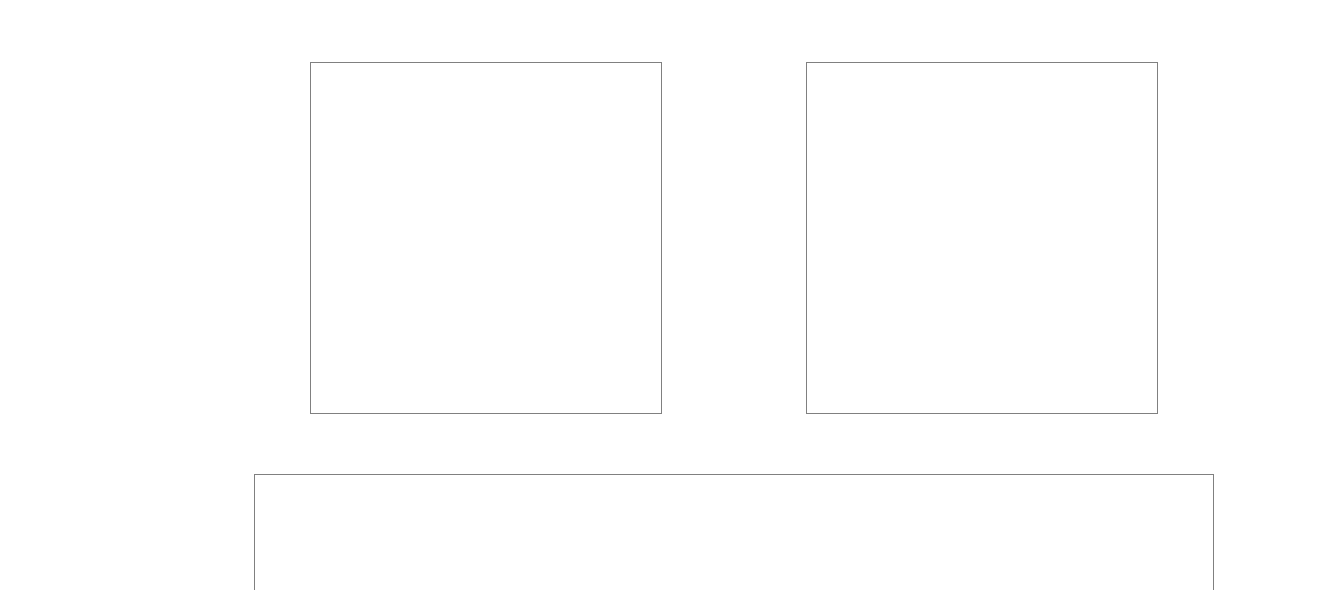
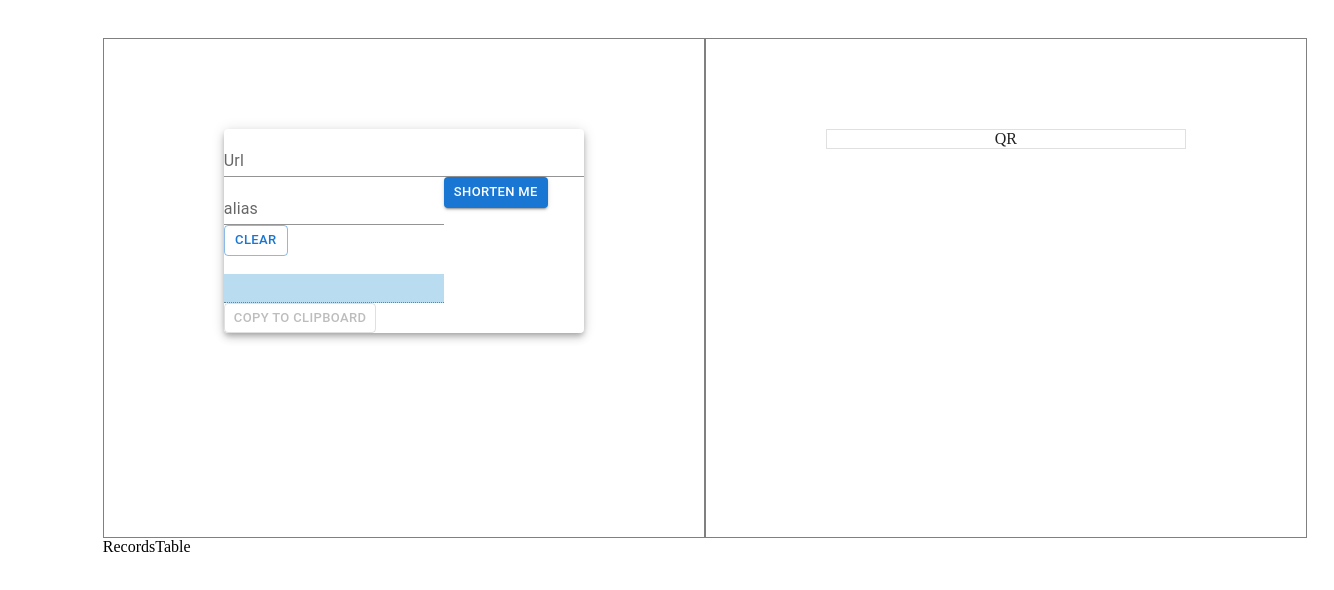
Before and after one commit to A1essandr0/umf-client, a React app: page / in a window 1280 px wide. Shown: the top 590 px of the page, 1334 px wide, since content can reach past the window. Built offline with nearby package versions, Linux system fonts and the light colour scheme.

Commit message:
frontend logic

```diff
--- /dev/null
+++ b/src/code/requestApi.ts
@@ -0,0 +1,11 @@
+import { Axios } from "axios";
+
+export function createLinkServerRequest(url, alias) {
+
+
+    return "ok";
+}
+
+export function getRecords() {
+
+}
--- a/src/components/App.tsx
+++ b/src/components/App.tsx
@@ -1,28 +1,33 @@
-import React from 'react';
-import Box from '@mui/material/Box';
-import Card from '@mui/material/Card';
-import Container from '@mui/material/Container';
+import React, { useState } from 'react';
+
+import UrlGenerator from './UrlGenerator';
+import QrPresenter from './QrPresenter';
+import RecordsTable from './RecordsTable';
 
 export function App() {
+    let [QRImage, setQRImage] = useState("QR");
 
+    function generateQR(text) {
+        console.log(`generating QR for ${text}`);
+        setQRImage("generated QR");
+    }
 
     return (
         <div className='appContainer'>
             <div className='upperContainer'>
 
-                <span className='linksBox'>
+                <div className='linksBox'>
+                    <UrlGenerator generateQR={generateQR} />
+                </div>
 
-                </span>
-
-                <span className='qrBox'>
-
-                </span>
+                <div className='qrBox'>
+                    <QrPresenter QRImage={QRImage}/>
+                </div>
             </div>
 
-            <div className='recordsTableBox'>
-
+            <div className='lowerContainer'>
+                <RecordsTable />
             </div>
-
         </div>
     )
 }
--- /dev/null
+++ b/src/components/QrPresenter.tsx
@@ -0,0 +1,16 @@
+import React from 'react';
+
+import Card from '@mui/material/Card';
+
+function QrPresenter(props) {
+
+    return (
+        <div className='qrPresenter'>
+            <Card variant='outlined' square>
+                {props.QRImage}
+            </Card>
+        </div>
+    );
+}
+
+export default QrPresenter;
--- /dev/null
+++ b/src/components/RecordsTable.tsx
@@ -0,0 +1,14 @@
+import React, {useEffect} from 'react';
+
+import { getRecords } from '../code/requestApi';
+
+export default function RecordsTable() {
+
+    useEffect(() => {
+        console.log('hello there')
+    }, [])
+
+    return (
+        <div>RecordsTable</div>
+    )
+}
--- /dev/null
+++ b/src/components/UrlGenerator.tsx
@@ -0,0 +1,85 @@
+import React, { useState } from 'react';
+
+import Card from '@mui/material/Card';
+import Button from '@mui/material/Button';
+import TextField from '@mui/material/TextField';
+
+import { createLinkServerRequest } from '../code/requestApi';
+
+
+function UrlGenerator(props) {
+    let [isLinkGenerated, setIsLinkGenerated] = useState(false);
+
+    let [urlText, setUrlText] = useState("");
+    let [aliasText, setAliasText] = useState("");
+    let [shortLinkText, setShortLinkText] = useState("");
+    let [errorText, setErrorText] = useState("");
+
+
+    function checkLink(link) {
+        if (link.includes('http')) return true;
+        return false;
+    }
+
+
+    function generateLink() {
+        let isLinkCorrect = checkLink(urlText);
+        if (!isLinkCorrect) {
+            setErrorText("we are in link shortening business, mate")
+            setIsLinkGenerated(false);
+            return
+        }
+
+        let serverResponse = createLinkServerRequest(urlText, aliasText);
+        if (serverResponse !== "ok") {
+            setErrorText(`something went wrong: ${serverResponse}`)
+            return
+        }
+
+        setShortLinkText(urlText);
+        setIsLinkGenerated(true);
+        props.generateQR(urlText);
+    }
+
+
+    return (
+        <div className='urlGenerator'>
+            <Card elevation={5}>
+                <TextField id='enterLinkField' variant='standard' label='Url' value={urlText} fullWidth
+                    onChange={(event) => setUrlText(event.target.value)}
+                />
+                <br />
+
+                <TextField id='enterLinkAliasField' variant='standard' label='alias' value={aliasText}
+                    onChange={(event) => setAliasText(event.target.value)} />
+
+                <Button variant='contained' size='small'
+                    onClick={generateLink}
+                >shorten me</Button>
+
+                <Button variant='outlined' size='small'
+                    onClick={()=> {
+                        setUrlText("");
+                        setAliasText("");
+                        setShortLinkText("");
+                        setIsLinkGenerated(false);
+                    }}
+                >Clear</Button>
+
+                <br />
+                <span id='errorText'>{errorText}</span>
+                <br />
+
+                <TextField id='resultingShortLink' size='small' className='shortenedLink' variant='standard'
+                    value={shortLinkText} disabled={!isLinkGenerated}
+                />
+                <Button variant='outlined' size='small' disabled={!isLinkGenerated}
+                    onClick={() => { navigator.clipboard.writeText(shortLinkText) }}
+                >Copy to clipboard</Button>
+
+            </Card>
+        </div>
+    );
+}
+
+export default UrlGenerator;
--- a/src/css/main.css
+++ b/src/css/main.css
@@ -1,74 +1,76 @@
 .appContainer {
-    margin-left: 10%;
-    margin-right: 10%;
+    display: grid;
+    grid-template-rows: 500px 1fr;
+
+    margin-left: 7.5%;
+    margin-right: 7.5%;
     margin-top: 3%;
-    margin-bottom: 1%;
 
-    /* background-color: lightskyblue; */
-    /* border-radius: 30px; */
-    /* border-top: 1px solid gray;
-    border-bottom: 1px solid gray;
-    border-left: 1px solid gray;
-    border-right: 1px solid gray; */
-
-    min-width: 1200px;
 }
 
 
 .upperContainer {
+    grid-row: 1 / 1;
+
+    display: grid;
+    grid-template-columns: auto;
+
     /* border: 1px solid gray; */
-    height: 50vh;
-    margin-top: 3%;
-    margin-left: 10%;
-    margin-right: 10%;
+}
 
-    display: flex;
-    flex-direction: row;
-    flex-wrap: wrap;
-    align-content: center;
-    justify-content: center;
+.lowerContainer {
+    grid-row: 2 / 2;
 
-    min-height: 400px;
-    min-width: 850px;
 }
 
 
 .linksBox {
-    /* background-color: whitesmoke; */
+    grid-column: 1 / 1;
+
     border: 1px solid gray;
-    /* border-radius: 20px; */
 
-    height: 20vh;
-    width: 10vw;
-    margin-right: 7.5%;
+    min-width: 600px;
 
-    min-height: 350px;
-    min-width: 350px;
-}
-
-.qrBox {
-    /* background-color: whitesmoke; */
-    border: 1px solid gray;
-    /* border-radius: 30px; */
-
-    height: 20vh;
-    width: 10vw;
-    margin-left: 7.5%;
-
-    min-height: 350px;
-    min-width: 350px;
 }
 
 
-.recordsTableBox {
-    /* background-color: white; */
+.qrBox {
+    grid-column: 2 / 2;
+
     border: 1px solid gray;
-    /* border-radius: 15px; */
-    margin-top: 3%;
-    margin-bottom: 1%;
-    margin-left: 10%;
-    margin-right: 10%;
 
-    min-height: 350px;
-    min-width: 850px;
+    min-width: 600px;
+
 }
+
+
+.urlGenerator {
+    margin-left: 20%;
+    margin-right: 20%;
+    margin-top: 15%;
+
+}
+
+.qrPresenter {
+    margin-left: 20%;
+    margin-right: 20%;
+    margin-top: 15%;
+
+    text-align: center;
+}
+
+
+
+
+.recordsContainer {
+
+}
+
+
+.shortenedLink {
+    background-color: rgb(185, 220, 241);
+}
+
+.aligningButton {
+    margin-right: 5px;
+}
--- /dev/null
+++ b/src/css/old-main.css
@@ -0,0 +1,74 @@
+.appContainer {
+    margin-left: 10%;
+    margin-right: 10%;
+    margin-top: 3%;
+    margin-bottom: 1%;
+
+    /* background-color: lightskyblue; */
+    /* border-radius: 30px; */
+    /* border-top: 1px solid gray;
+    border-bottom: 1px solid gray;
+    border-left: 1px solid gray;
+    border-right: 1px solid gray; */
+
+    min-width: 1200px;
+}
+
+
+.upperContainer {
+    /* border: 1px solid gray; */
+    height: 50vh;
+    margin-top: 3%;
+    margin-left: 10%;
+    margin-right: 10%;
+
+    display: flex;
+    flex-direction: row;
+    flex-wrap: wrap;
+    align-content: center;
+    justify-content: center;
+
+    min-height: 400px;
+    min-width: 850px;
+}
+
+
+.linksBox {
+    /* background-color: whitesmoke; */
+    border: 1px solid gray;
+    /* border-radius: 20px; */
+
+    height: 20vh;
+    width: 10vw;
+    margin-right: 7.5%;
+
+    min-height: 350px;
+    min-width: 350px;
+}
+
+.qrBox {
+    /* background-color: whitesmoke; */
+    border: 1px solid gray;
+    /* border-radius: 30px; */
+
+    height: 20vh;
+    width: 10vw;
+    margin-left: 7.5%;
+
+    min-height: 350px;
+    min-width: 350px;
+}
+
+
+.recordsTableBox {
+    /* background-color: white; */
+    border: 1px solid gray;
+    /* border-radius: 15px; */
+    margin-top: 3%;
+    margin-bottom: 1%;
+    margin-left: 10%;
+    margin-right: 10%;
+
+    min-height: 350px;
+    min-width: 850px;
+}
```
Also changed, not shown: src/code/config.ts (added, +7 -0 lines), src/components/oldApp.tsx (added, +28 -0 lines), 1 other file (tests, documents, lock files or other folders).
